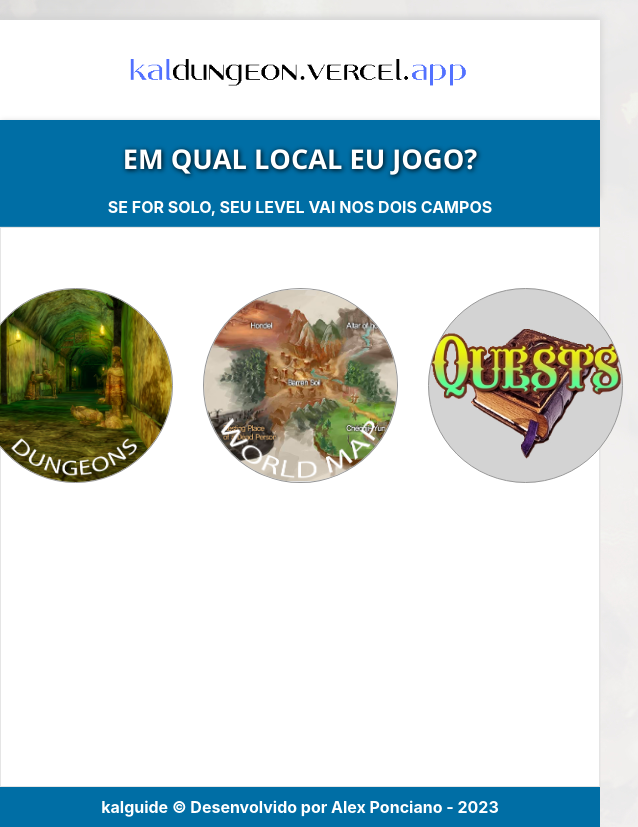
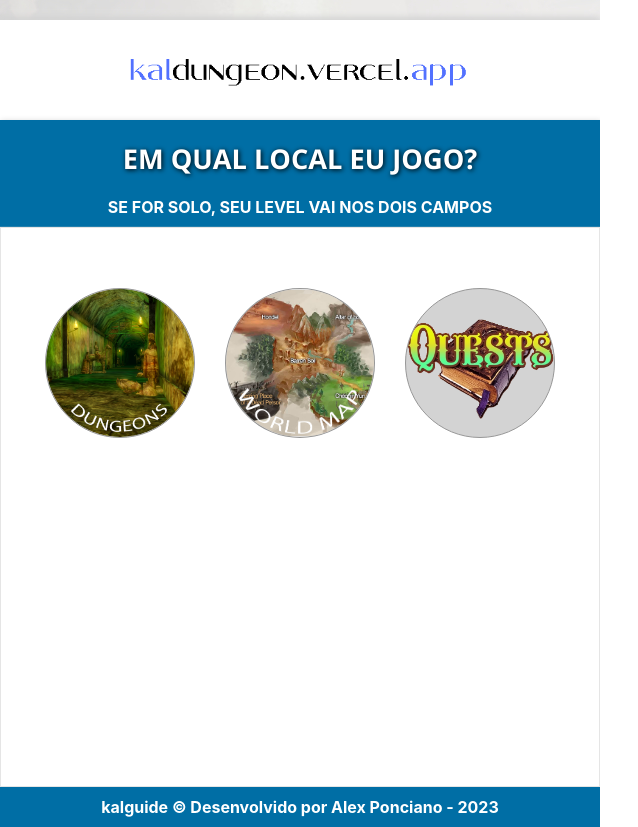
Before and after one commit to alexponciano2/calcukal, a React (Create React App) app in the folder kal-calc/: page / in a window 600 px wide. Shown: the whole page, 638 px wide, since content can reach past the window. Built offline with nearby package versions, Linux system fonts and the light colour scheme.

Commit message:
Update Home.module.css

```diff
--- a/kal-calc/src/pages/Home/Home.module.css
+++ b/kal-calc/src/pages/Home/Home.module.css
@@ -53,7 +53,7 @@
   .world, .quests {
     background-color: rgb(211, 211, 211);
     border: 1px solid rgb(152, 152, 152);
-    width: 195px;
+    width: 150px;
     border-radius: 50%;
     margin: 0 15px;
   }
```
